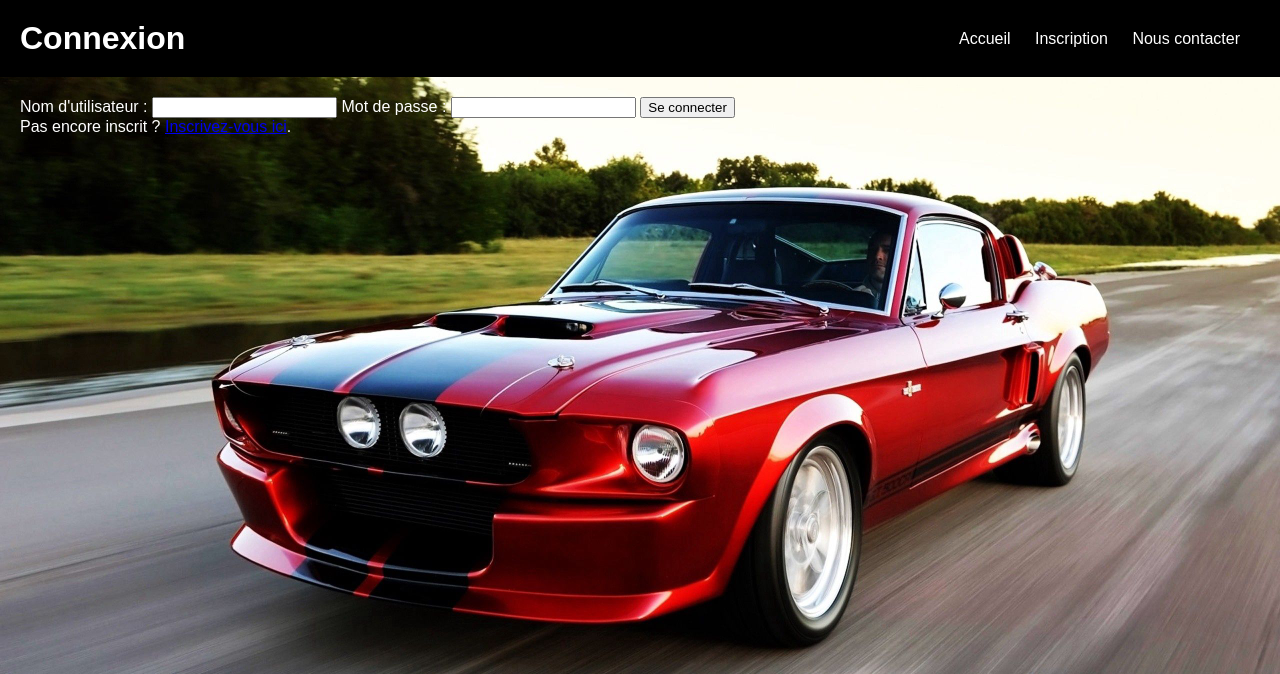
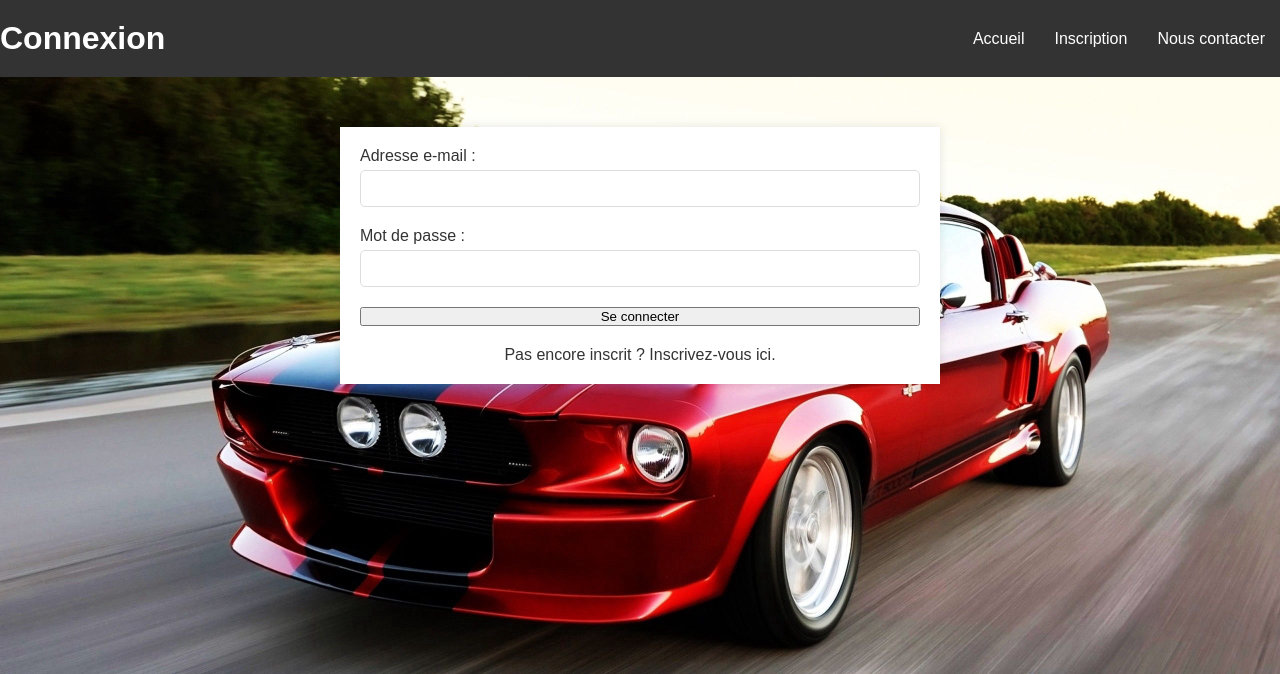
Before and after one commit to JB0000ANAS/gestion_de_projet, a PHP site: page /login.php in a window 1280 px wide. Shown: the top 674 px of the page. Run offline with PHP 8.4, Linux system fonts and the light colour scheme.

Commit message:
Update login.php

```diff
--- a/login.php
+++ b/login.php
@@ -1,3 +1,53 @@
+<?php
+session_start(); // Assurez-vous de démarrer la session au début du script
+
+// Configuration de la base de données
+$servername = "localhost";
+$username = "root";
+$password = "";
+$dbname = "voiture";
+
+// Tentative de connexion à la base de données
+try {
+    $conn = new PDO("mysql:host=$servername;dbname=$dbname", $username, $password);
+    $conn->setAttribute(PDO::ATTR_ERRMODE, PDO::ERRMODE_EXCEPTION);
+} catch(PDOException $e) {
+    die("Erreur de connexion : " . $e->getMessage());
+}
+
+// Vérification de la méthode de requête et de la connexion
+if ($_SERVER['REQUEST_METHOD'] == 'POST') {
+    $username = $_POST['username'];
+    $password = $_POST['password'];
+
+    // Validation des entrées
+    if (empty($username) || empty($password)) {
+        $errorMessage = "Veuillez remplir tous les champs.";
+    } else {
+        // Recherche de l'utilisateur dans la base de données
+        try {
+            $stmt = $conn->prepare("SELECT * FROM utilisateur WHERE mail = :username");
+            $stmt->bindParam(':username', $username);
+            $stmt->execute();
+
+            $user = $stmt->fetch(PDO::FETCH_ASSOC);
+
+            // Vérification du mot de passe
+            if ($user && password_verify($password, $user['mdp'])) {
+                // Connexion réussie, redirection vers index.php
+                $_SESSION['user'] = $user; // Définition des variables de session
+                header('Location: index.php');
+                exit();
+            } else {
+                $errorMessage = "Identifiants incorrects.";
+            }
+        } catch(PDOException $e) {
+            $errorMessage = "Une erreur est survenue lors de la vérification de l'utilisateur.";
+        }
+    }
+}
+?>
+
 <!DOCTYPE html>
 <html lang="en">
 <head>
@@ -5,6 +55,95 @@
     <meta name="viewport" content="width=device-width, initial-scale=1.0">
     <title>CarChoix - Connexion</title>
     <link rel="stylesheet" href="style.css">
+    <style>
+       /* Réinitialisation des styles par défaut */
+* {
+    margin: 0;
+    padding: 0;
+    box-sizing: border-box;
+}
+
+body {
+    font-family: Arial, sans-serif;
+    background-color: #f4f4f4;
+    color: #333;
+}
+
+header {
+    background-color: #333;
+    color: #fff;
+    padding: 20px 0;
+    text-align: center;
+}
+
+nav ul {
+    list-style-type: none;
+    padding: 0;
+    display: flex;
+    justify-content: center;
+}
+
+nav ul li {
+    margin: 0 15px;
+}
+
+nav ul li a {
+    color: #fff;
+    text-decoration: none;
+}
+
+main {
+    max-width: 600px;
+    margin: 50px auto;
+    padding: 20px;
+    background-color: #fff;
+    box-shadow: 0 0 10px rgba(0, 0, 0, 0.1);
+}
+
+form {
+    display: flex;
+    flex-direction: column;
+}
+
+label {
+    margin-bottom: 5px;
+}
+
+input[type="text"], input[type="password"] {
+    padding: 10px;
+    margin-bottom: 20px;
+    border: 1px solid #ddd;
+    border-radius: 5px;
+}
+
+input[type="submit"] {
+    padding: 10px 20px;
+    background-color: #333;
+    color: #fff;
+    border: none;
+    border-radius: 5px;
+    cursor: pointer;
+}
+
+input[type="submit"]:hover {
+    background-color: #444;
+}
+
+p {
+    text-align: center;
+    margin-top: 20px;
+}
+
+p a {
+    color: #333;
+    text-decoration: none;
+}
+
+p a:hover {
+    text-decoration: underline;
+}
+
+    </style>
 </head>
 <body>
     <header>
@@ -18,8 +157,11 @@
         </nav>
     </header>
     <main>
-        <form action="login_process.php" method="post">
-            <label for="username">Nom d'utilisateur :</label>
+        <?php if (isset($errorMessage)): ?>
+            <p class="error"><?php echo htmlspecialchars($errorMessage); ?></p>
+        <?php endif; ?>
+        <form action="" method="post">
+            <label for="username">Adresse e-mail :</label>
             <input type="text" id="username" name="username" required>
             <label for="password">Mot de passe :</label>
             <input type="password" id="password" name="password" required>
```
